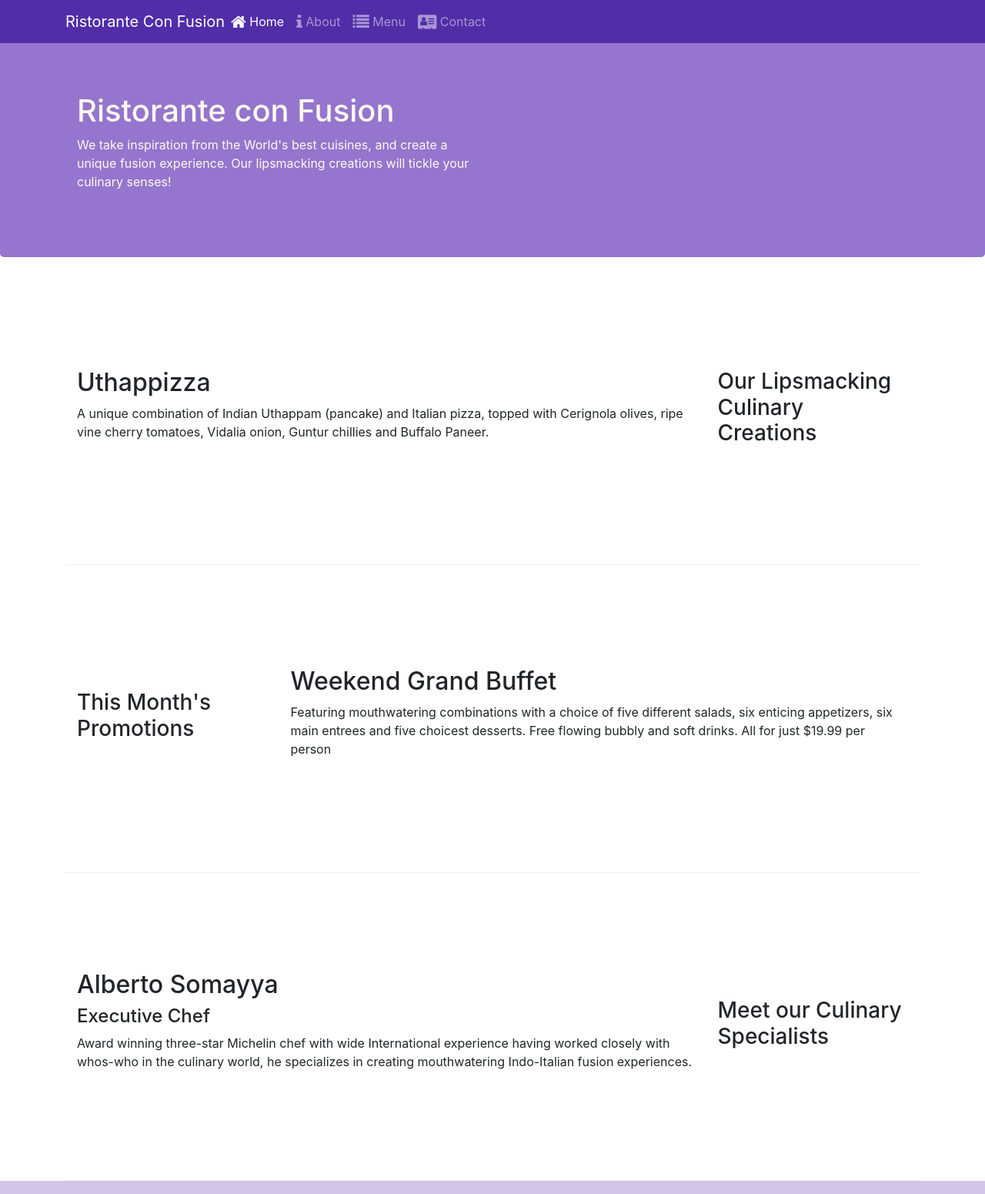
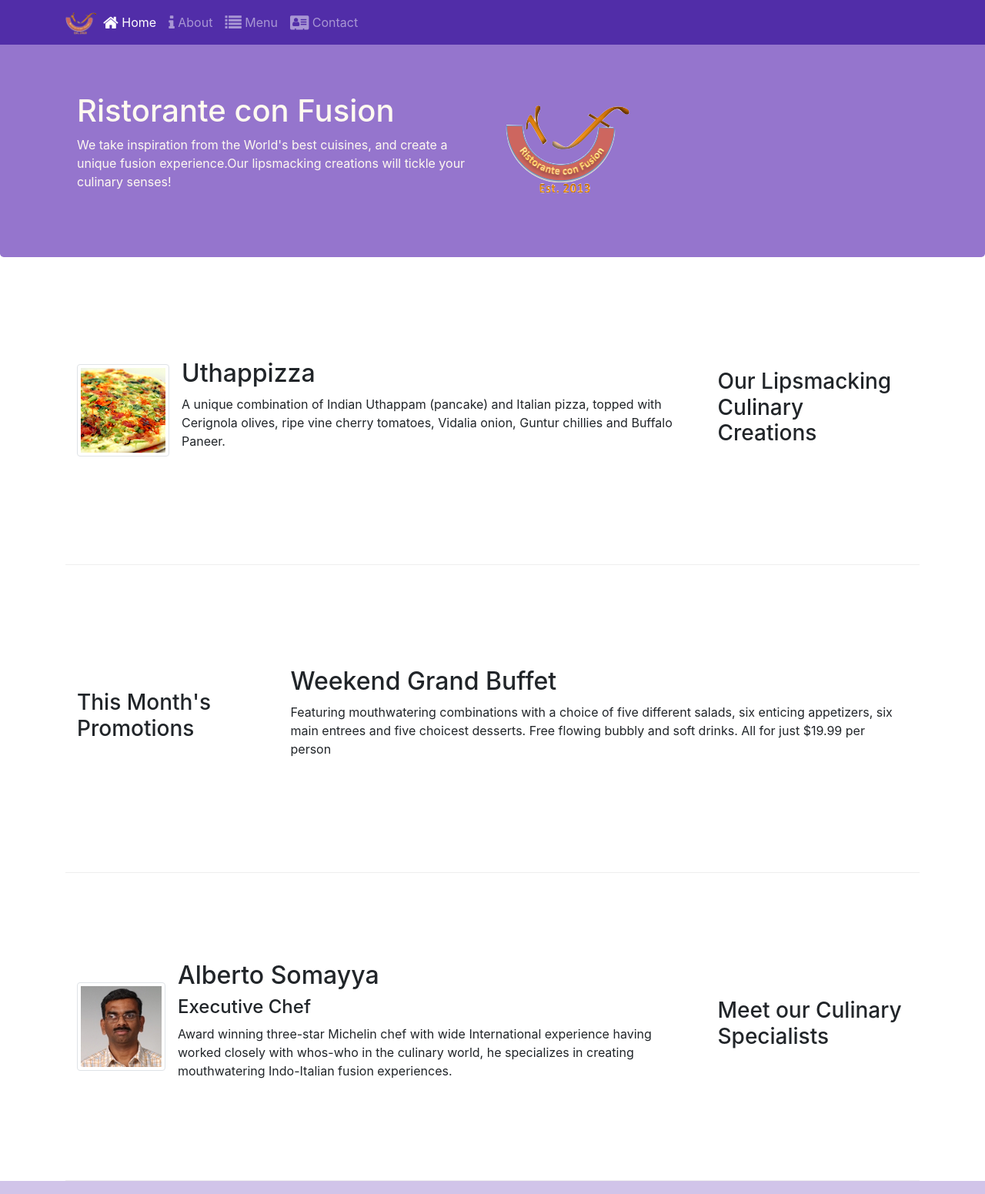
Before and after one commit to TARANJOTS/Confusion-Bootstrap, a website: page index.html in a window 1280 px wide. Shown: the top 1551 px of the page at 77% size. Drawn offline with nearby package versions, Linux system fonts and the light colour scheme.

Commit message:
Images and Media

```diff
--- a/index.html
+++ b/index.html
@@ -21,7 +21,7 @@
             <button class="navbar-toggler" type="button" data-toggle="collapse" data-target="#Navbar">
                 <span class="navbar-toggler-icon"></span>
             </button>
-            <a class="navbar-brand mr-auto" href='#'>Ristorante Con Fusion</a>
+            <a class="navbar-brand mr-auto" href='#'><img src="img/logo.png" height="30" width="41"></a>
             <div class="collapse navbar-collapse" id="Navbar">
                 <ul class="navbar-nav mr-auto">
                     <li class="nav-item active"><a class="nav-link" href='#'><span class="fa fa-home fa-lg"></span> Home</a></li>
@@ -38,9 +38,10 @@
             <div class="row row-header">
                 <div class="col-12 col-sm-6">
                     <h1>Ristorante con Fusion</h1>
-                    <p>We take inspiration from the World's best cuisines, and create a unique fusion experience. Our lipsmacking creations will tickle your culinary senses!</p>
+                    <p>We take inspiration from the World's best cuisines, and create a unique fusion experience.Our lipsmacking creations will tickle your culinary senses!</p>
                 </div>
-                <div class="col-12 com-sm">
+                <div class="col-12 col-sm align-self-center">
+                    <img src="img/logo.png" class="image-fluid">
                 </div>
             </div>
         </div>
@@ -52,8 +53,13 @@
                 <h3>Our Lipsmacking Culinary Creations</h3>
             </div>
             <div class="col col-sm order-sm-first col-md">
-                <h2>Uthappizza</h2>
-                <p class="d-none d-sm-block">A unique combination of Indian Uthappam (pancake) and Italian pizza, topped with Cerignola olives, ripe vine cherry tomatoes, Vidalia onion, Guntur chillies and Buffalo Paneer.</p>
+                <div class="media">
+                    <img class="d-flex mr-3 img-thumbnail align-self-center" src="img/uthappizza.png" alt="uthappizza">
+                    <div class="media-body">
+                        <h2 class="mt-0">Uthappizza</h2>
+                        <p class="d-none d-sm-block">A unique combination of Indian Uthappam (pancake) and Italian pizza, topped with Cerignola olives, ripe vine cherry tomatoes, Vidalia onion, Guntur chillies and Buffalo Paneer.</p>
+                    </div>
+                </div>
             </div>
         </div>
 
@@ -73,9 +79,15 @@
                 <h3>Meet our Culinary Specialists</h3>
             </div>
             <div class="col col-sm order-sm-first col-md">
-                <h2>Alberto Somayya</h2>
-                <h4>Executive Chef</h4>
-                <p class="d-none d-sm-block">Award winning three-star Michelin chef with wide International experience having worked closely with whos-who in the culinary world, he specializes in creating mouthwatering Indo-Italian fusion experiences. </p>
+                <div class="media">
+                    <img class="d-flex mr-3 img-thumbnail align-self-center" src="img/alberto.png" alt="alberto">
+                    <div class="media-body">
+                        <h2>Alberto Somayya</h2>
+                        <h4>Executive Chef</h4>
+                        <p class="d-none d-sm-block">Award winning three-star Michelin chef with wide International experience having worked closely with whos-who in the culinary world, he specializes in creating mouthwatering Indo-Italian fusion experiences. </p>
+                    </div>
+                </div>
+
             </div>
         </div>
     </div>
```
Also changed, not shown: aboutus.html (+3 -4 lines), contactus.html (+3 -2 lines), img/alberto.png (added), img/buffet.png (added), img/logo.png (added), img/uthappizza.png (added), 1 other file.
